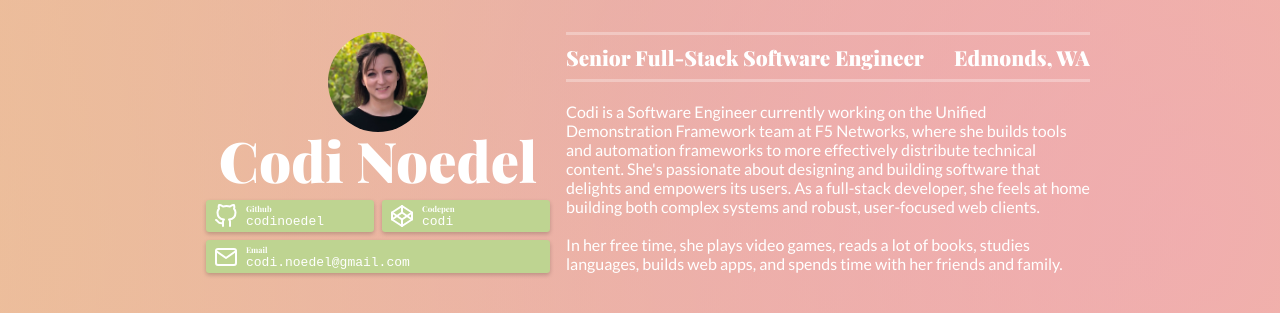
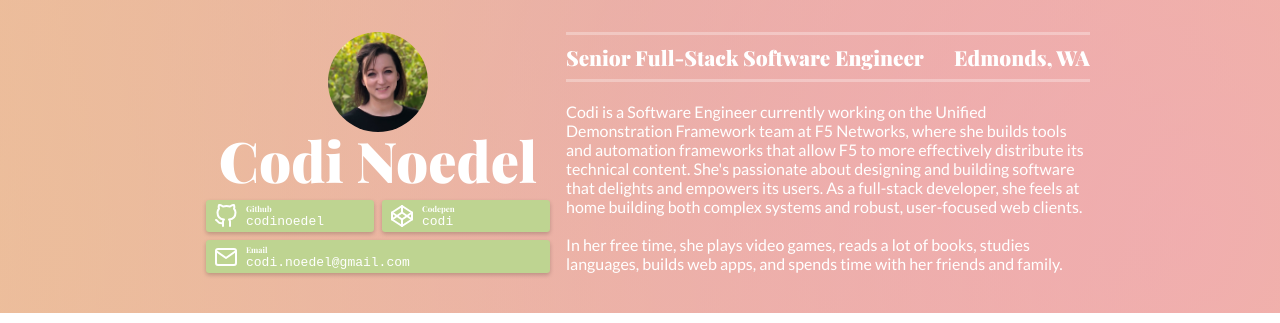
Before and after one commit to codinoedel/codinoedel.github.io, a React (Create React App) app: page / in a window 1280 px wide. Shown: the top 323 px of the page. Built offline with nearby package versions, Linux system fonts and the light colour scheme; the HTML template or start-up script is replaced by a standard one.

Commit message:
Fix wording

```diff
--- a/src/data/basicinfo.js
+++ b/src/data/basicinfo.js
@@ -5,7 +5,7 @@ export const basicinfo = {
   location: 'Edmonds, WA',
   name:     'Codi Noedel',
   title:    'Senior Full-Stack Software Engineer',
-  bio:  "Codi is a Software Engineer currently working on the Unified Demonstration Framework team at F5 Networks, where she builds tools and automation frameworks to more effectively distribute technical content. She's passionate about designing and building software that delights and empowers its users. As a full-stack developer, she feels at home building both complex systems and robust, user-focused web clients.\n\nIn her free time, she plays video games, reads a lot of books, studies languages, builds web apps, and spends time with her friends and family. ",
+  bio:  "Codi is a Software Engineer currently working on the Unified Demonstration Framework team at F5 Networks, where she builds tools and automation frameworks that allow F5 to more effectively distribute its technical content. She's passionate about designing and building software that delights and empowers its users. As a full-stack developer, she feels at home building both complex systems and robust, user-focused web clients.\n\nIn her free time, she plays video games, reads a lot of books, studies languages, builds web apps, and spends time with her friends and family. ",
 };
 
 export default basicinfo;
```
